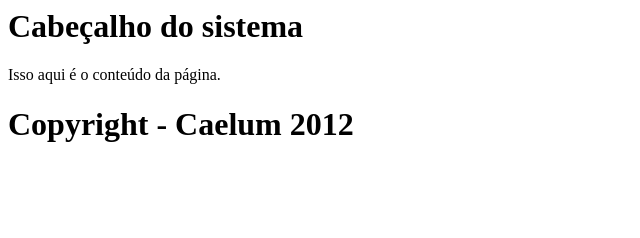
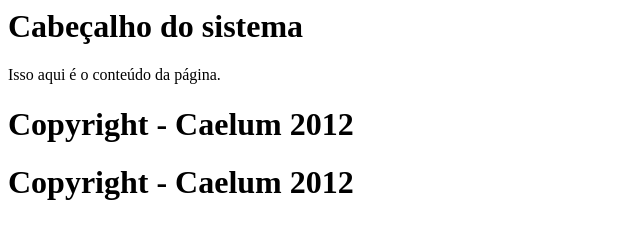
Before and after one commit to ediCarlosSilva/curso-git, a plain HTML site: page propostas_homepage.html in a window 1280 px wide. Shown: the whole page, without its empty margins (0-640 px from the left). Drawn offline with Linux system fonts and the light colour scheme.

Commit message:
corrigindo o but da tag

```diff
--- a/propostas_homepage.html
+++ b/propostas_homepage.html
@@ -12,6 +12,8 @@
     </div>
 
     <h1>Copyright - Caelum 2012</h1>
+
+    <h1>Copyright - Caelum 2012</h1>
 </body>
 
 </html>
```
